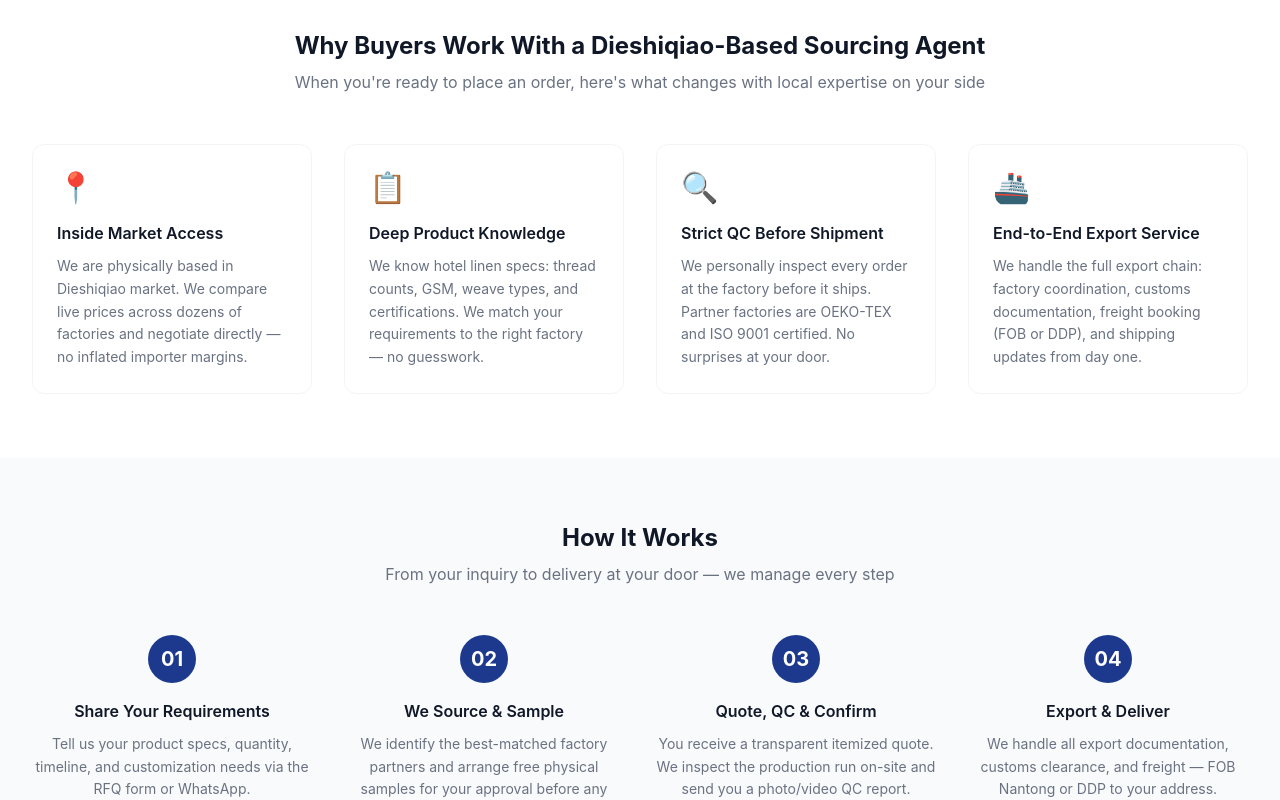
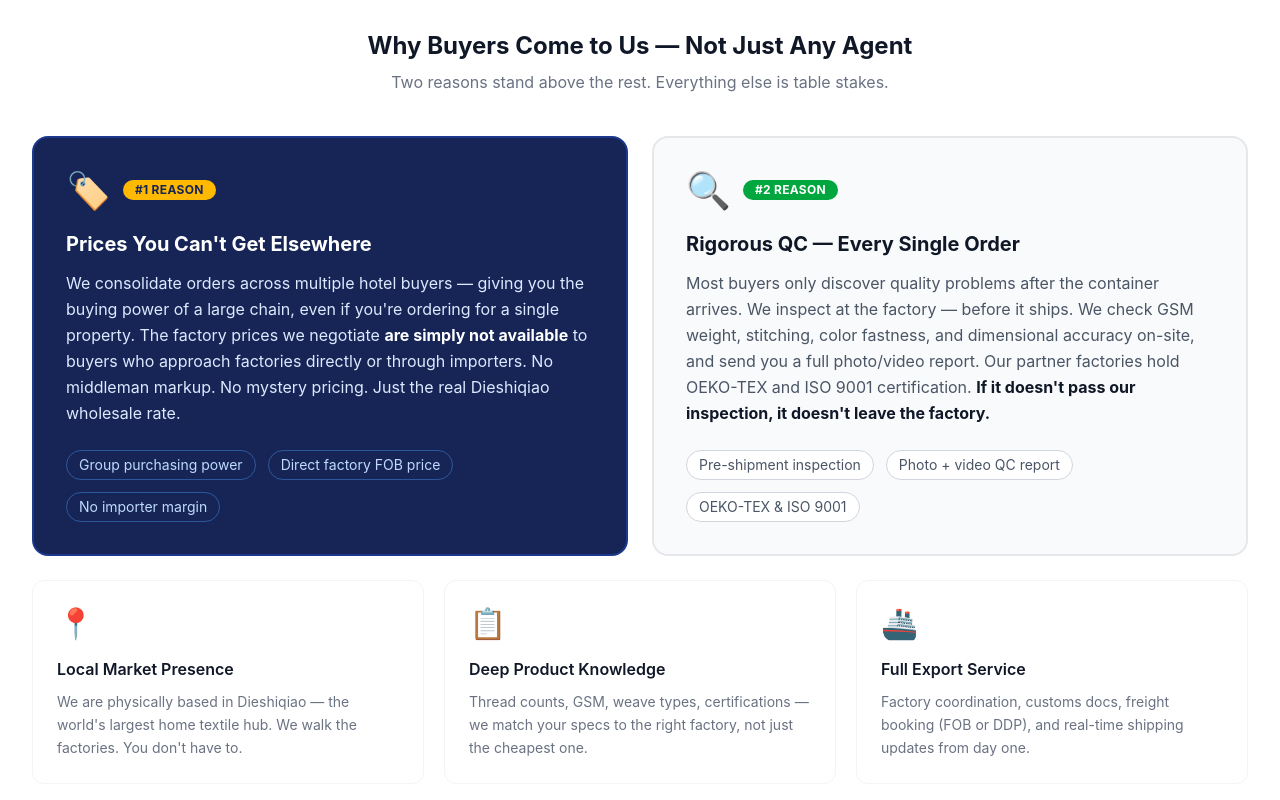
Before and after one commit to fanjiehao886/nantonglinens, a Next.js app: page / in a window 1280 px wide. Shown: the part 2840-3640 px from the top of the page. Built offline with nearby package versions, Linux system fonts and the light colour scheme; no server answers.

Commit message:
feat: strengthen Why Us section — highlight group pricing & strict QC as top 2 reasons

```diff
--- a/src/app/page.tsx
+++ b/src/app/page.tsx
@@ -363,43 +363,85 @@
       <section className="bg-white py-16">
         <div className="mx-auto max-w-7xl px-4 sm:px-6 lg:px-8">
           <div className="text-center">
-            <h2 className="text-2xl font-bold text-gray-900">Why Buyers Work With a Dieshiqiao-Based Sourcing Agent</h2>
+            <h2 className="text-2xl font-bold text-gray-900">Why Buyers Come to Us — Not Just Any Agent</h2>
             <p className="mt-2 text-gray-500">
-              When you&apos;re ready to place an order, here&apos;s what changes with local expertise on your side
+              Two reasons stand above the rest. Everything else is table stakes.
             </p>
           </div>
 
-          <div className="mt-12 grid gap-8 sm:grid-cols-2 lg:grid-cols-4">
+          {/* === TOP 2 hero cards === */}
+          <div className="mt-10 grid gap-6 sm:grid-cols-2">
+            {/* Card 1 — Group-buy pricing */}
+            <div className="rounded-2xl border-2 border-blue-900 bg-blue-950 p-8 text-white">
+              <div className="flex items-center gap-3">
+                <span className="text-4xl">🏷️</span>
+                <span className="rounded-full bg-amber-400 px-3 py-0.5 text-xs font-bold uppercase tracking-wide text-blue-950">
+                  #1 Reason
+                </span>
+              </div>
+              <h3 className="mt-5 text-xl font-bold">Prices You Can&apos;t Get Elsewhere</h3>
+              <p className="mt-3 text-blue-100 leading-relaxed">
+                We consolidate orders across multiple hotel buyers — giving you the buying power of a large chain, even if you&apos;re ordering for a single property.
+                The factory prices we negotiate <strong className="text-white">are simply not available</strong> to buyers who approach factories directly or through importers.
+                No middleman markup. No mystery pricing. Just the real Dieshiqiao wholesale rate.
+              </p>
+              <div className="mt-6 flex flex-wrap gap-3 text-sm">
+                <span className="rounded-full border border-blue-400/40 px-3 py-1 text-blue-200">Group purchasing power</span>
+                <span className="rounded-full border border-blue-400/40 px-3 py-1 text-blue-200">Direct factory FOB price</span>
+                <span className="rounded-full border border-blue-400/40 px-3 py-1 text-blue-200">No importer margin</span>
+              </div>
+            </div>
+
+            {/* Card 2 — Strict QC */}
+            <div className="rounded-2xl border-2 border-gray-200 bg-gray-50 p-8">
+              <div className="flex items-center gap-3">
+                <span className="text-4xl">🔍</span>
+                <span className="rounded-full bg-green-600 px-3 py-0.5 text-xs font-bold uppercase tracking-wide text-white">
+                  #2 Reason
+                </span>
+              </div>
+              <h3 className="mt-5 text-xl font-bold text-gray-900">Rigorous QC — Every Single Order</h3>
+              <p className="mt-3 text-gray-600 leading-relaxed">
+                Most buyers only discover quality problems after the container arrives. We inspect at the factory — before it ships.
+                We check GSM weight, stitching, color fastness, and dimensional accuracy on-site, and send you a full photo/video report.
+                Our partner factories hold OEKO-TEX and ISO 9001 certification. <strong className="text-gray-900">If it doesn&apos;t pass our inspection, it doesn&apos;t leave the factory.</strong>
+              </p>
+              <div className="mt-6 flex flex-wrap gap-3 text-sm">
+                <span className="rounded-full border border-gray-300 bg-white px-3 py-1 text-gray-600">Pre-shipment inspection</span>
+                <span className="rounded-full border border-gray-300 bg-white px-3 py-1 text-gray-600">Photo + video QC report</span>
+                <span className="rounded-full border border-gray-300 bg-white px-3 py-1 text-gray-600">OEKO-TEX &amp; ISO 9001</span>
+              </div>
+            </div>
+          </div>
+
+          {/* === Secondary cards === */}
+          <div className="mt-6 grid gap-5 sm:grid-cols-2 lg:grid-cols-3">
             {[
               {
-                title: "Inside Market Access",
+                title: "Local Market Presence",
                 description:
-                  "We are physically based in Dieshiqiao market. We compare live prices across dozens of factories and negotiate directly — no inflated importer margins.",
+                  "We are physically based in Dieshiqiao — the world&apos;s largest home textile hub. We walk the factories. You don&apos;t have to.",
                 icon: "📍",
               },
               {
                 title: "Deep Product Knowledge",
                 description:
-                  "We know hotel linen specs: thread counts, GSM, weave types, and certifications. We match your requirements to the right factory — no guesswork.",
+                  "Thread counts, GSM, weave types, certifications — we match your specs to the right factory, not just the cheapest one.",
                 icon: "📋",
               },
               {
-                title: "Strict QC Before Shipment",
+                title: "Full Export Service",
                 description:
-                  "We personally inspect every order at the factory before it ships. Partner factories are OEKO-TEX and ISO 9001 certified. No surprises at your door.",
-                icon: "🔍",
-              },
-              {
-                title: "End-to-End Export Service",
-                description:
-                  "We handle the full export chain: factory coordination, customs documentation, freight booking (FOB or DDP), and shipping updates from day one.",
+                  "Factory coordination, customs docs, freight booking (FOB or DDP), and real-time shipping updates from day one.",
                 icon: "🚢",
               },
             ].map((feature) => (
               <div key={feature.title} className="rounded-xl border border-gray-100 p-6">
                 <span className="text-3xl">{feature.icon}</span>
                 <h3 className="mt-4 font-semibold text-gray-900">{feature.title}</h3>
-                <p className="mt-2 text-sm leading-relaxed text-gray-500">{feature.description}</p>
+                <p className="mt-2 text-sm leading-relaxed text-gray-500"
+                   dangerouslySetInnerHTML={{ __html: feature.description }}
+                />
               </div>
             ))}
           </div>
```
